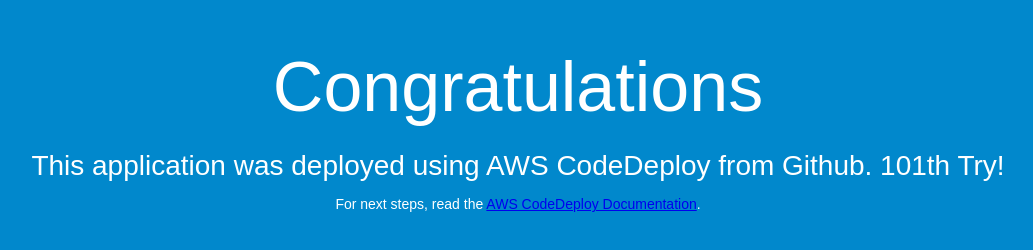
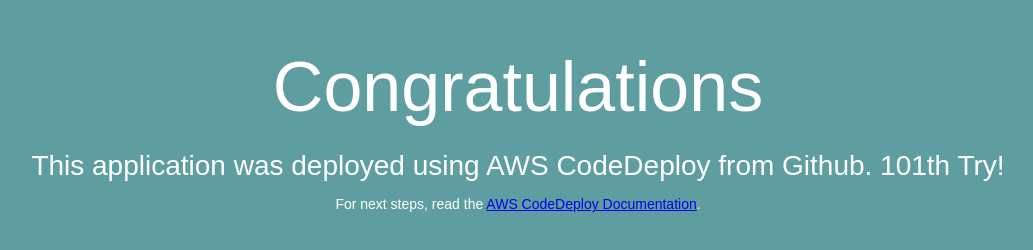
Before and after one commit to snape43/aws, a plain HTML site: page index.html in a window 1280 px wide. Shown: the whole page, without its empty margins (122-1155 px from the left). Drawn offline with Linux system fonts and the light colour scheme.

Commit message:
commit new fixes

```diff
--- a/index.html
+++ b/index.html
@@ -6,7 +6,7 @@
   <style>
     body {
       color: #ffffff;
-      background-color: #0188cc;
+      background-color: cadetblue;
       font-family: Arial, sans-serif;
       font-size: 14px;
     }
```
